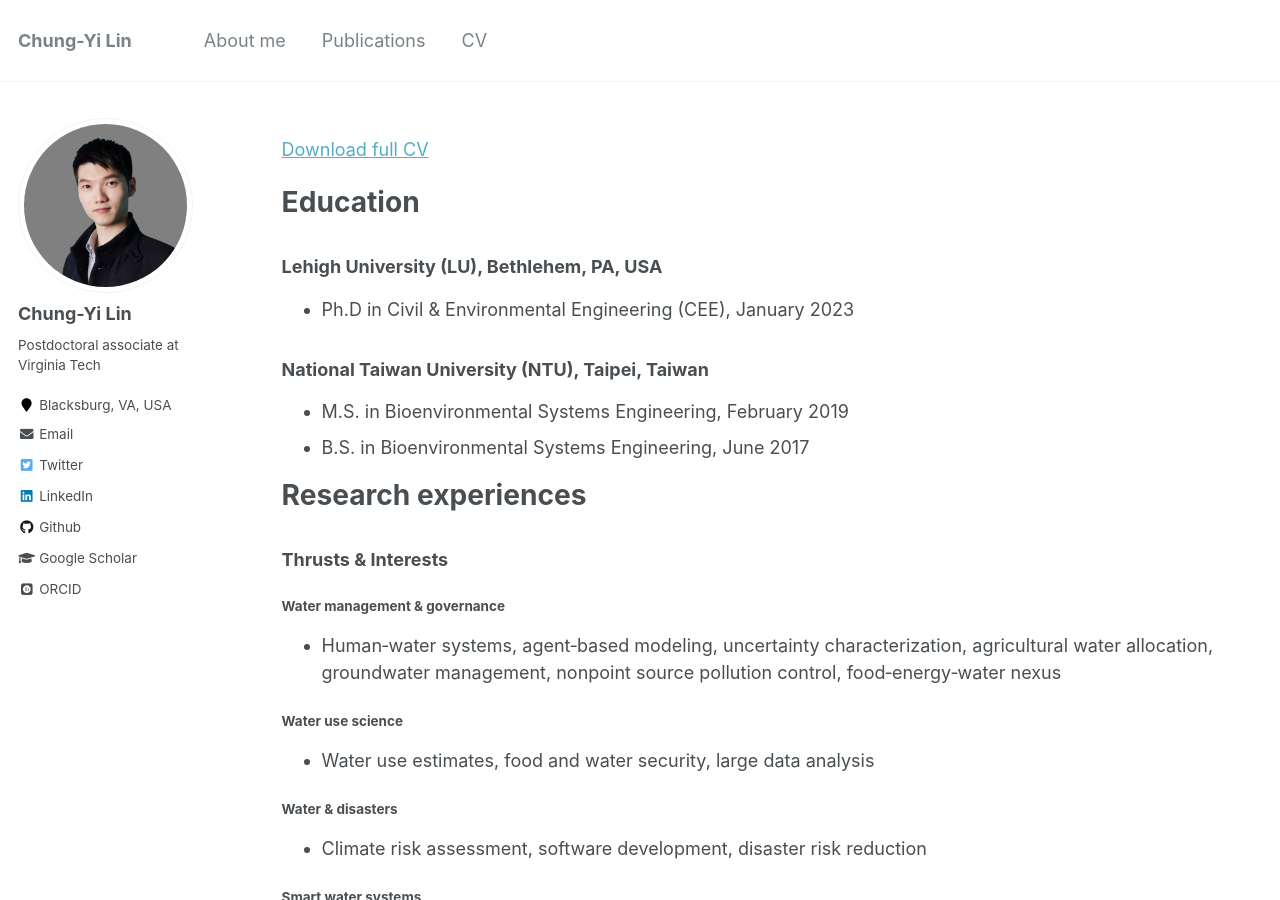
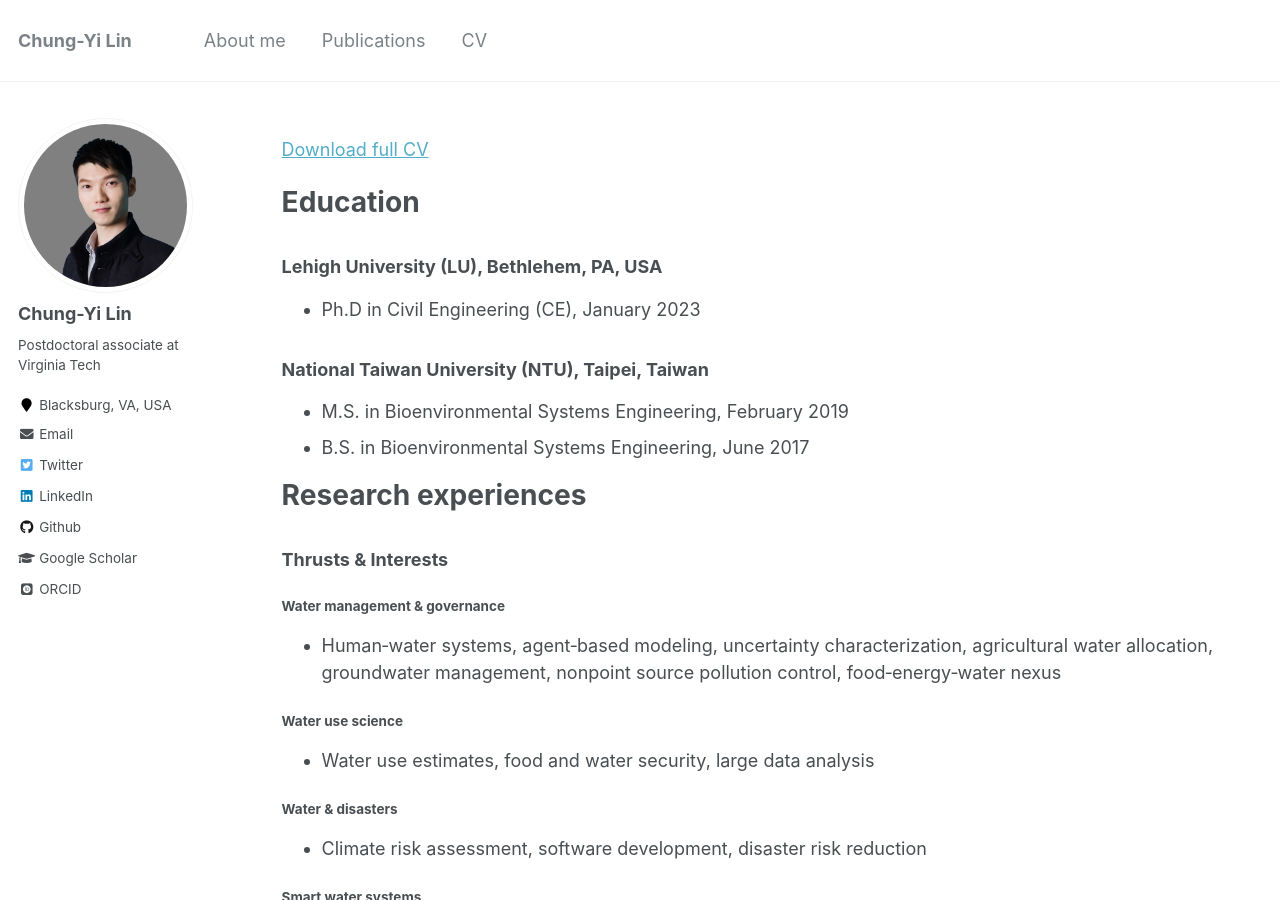
Before and after one commit to philip928lin/philip928lin.github.io-Archive, a Jekyll site: the page built from _pages/cv.md, in a window 1280 px wide and 900 px high. Built offline with Jekyll 4.4.1, drawn with Linux system fonts in a browser that asks for light colours; some web fonts are replaced.

Commit message:
Update degree

```diff
--- a/_pages/cv.md
+++ b/_pages/cv.md
@@ -13,7 +13,7 @@ redirect_from:
 Education
 ======
 ### Lehigh University (LU), Bethlehem, PA, USA
-* Ph.D in Civil & Environmental Engineering (CEE), January 2023
+* Ph.D in Civil Engineering (CE), January 2023
 
 ### National Taiwan University (NTU), Taipei, Taiwan
 * M.S. in Bioenvironmental Systems Engineering, February 2019
@@ -23,16 +23,16 @@ Research experiences
 ======
 ### Thrusts & Interests
 
-##### Water management & governance
+#### Water management & governance
 * Human‑water systems, agent‑based modeling, uncertainty characterization, agricultural water allocation, groundwater management, nonpoint source pollution control, food‑energy‑water nexus
 
-##### Water use science
+#### Water use science
 * Water use estimates, food and water security, large data analysis
 
-##### Water & disasters
+#### Water & disasters
 * Climate risk assessment, software development, disaster risk reduction
 
-##### Smart water systems
+#### Smart water systems
 * Smart stormwater systems, cyber‑physical risks (e.g., cyber‑attacks), model predictive control
 
 ### Postdoctoral Associate
```
Also changed, not shown: _pages/about.md (+1 -1 lines), 1 other file.
